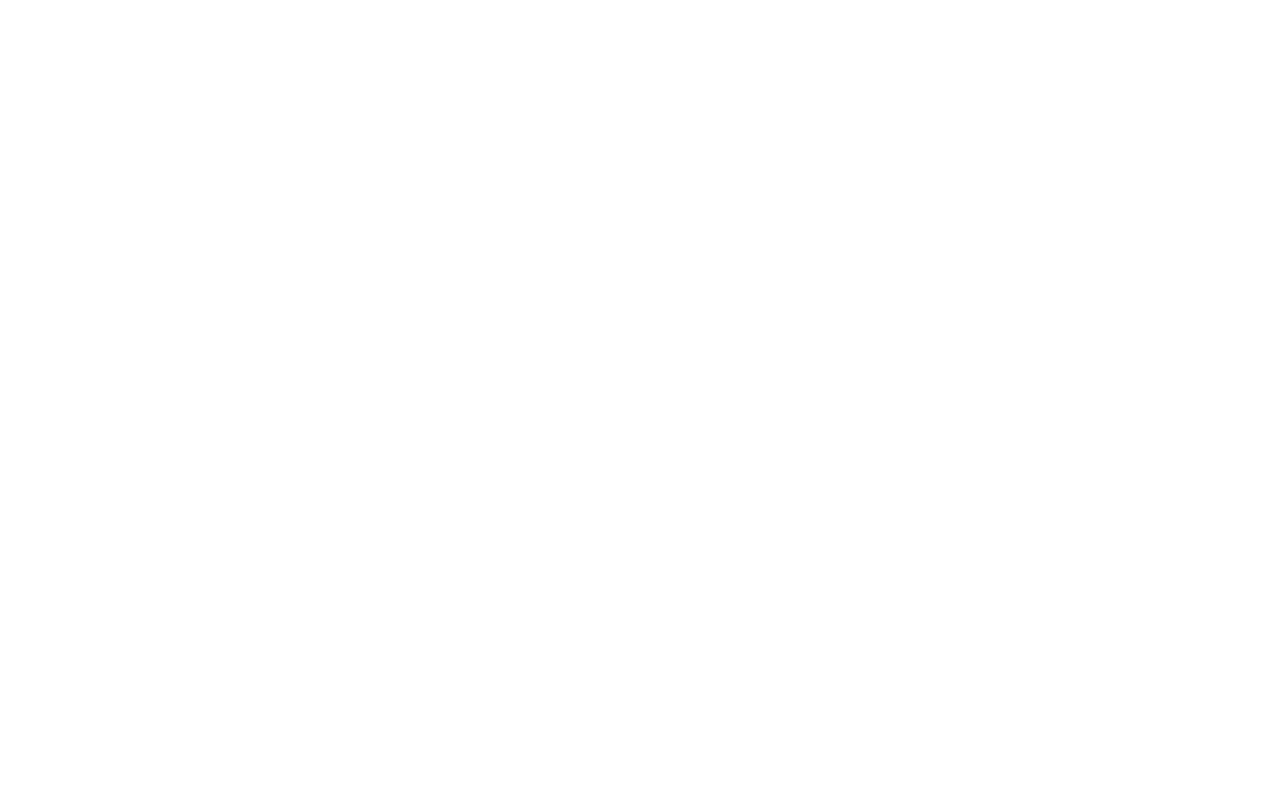
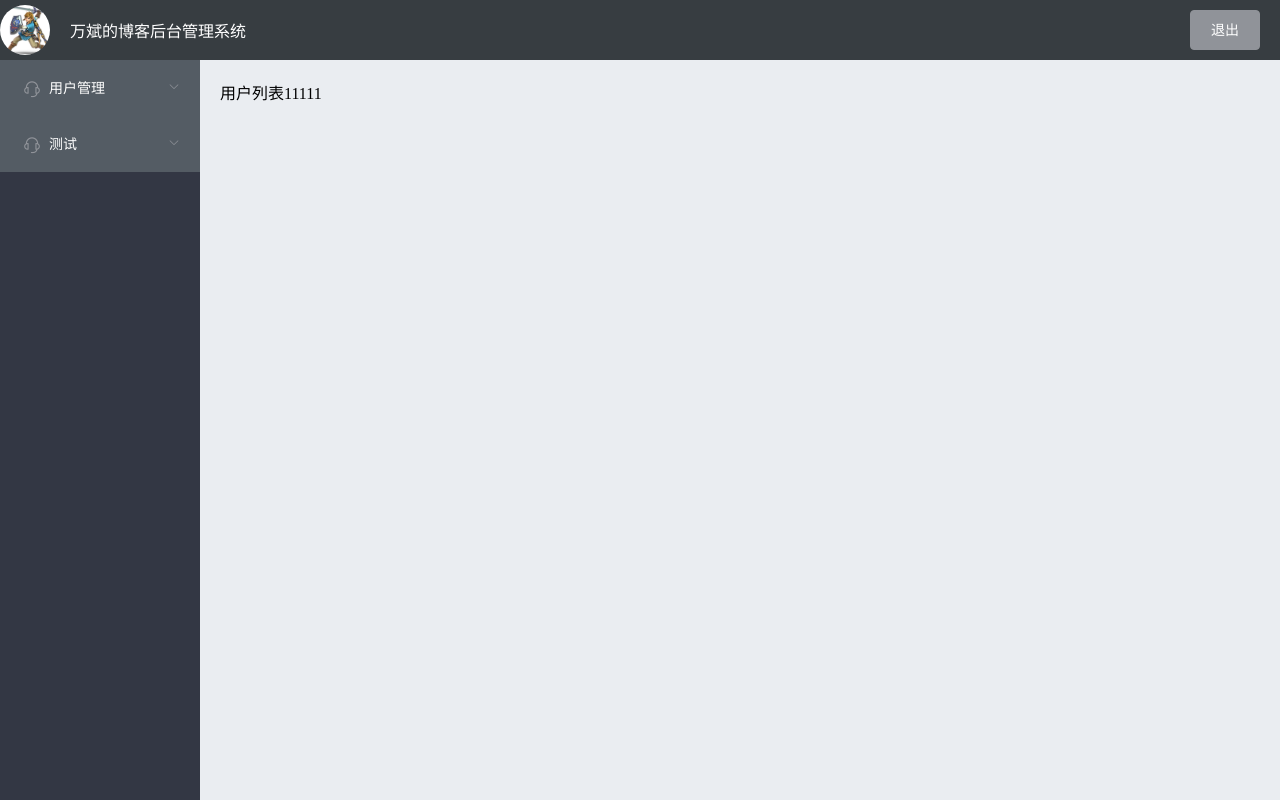
Before and after one commit to waynekingcool/loveMH_manage, a Vue app: page /users in a window 1280 px wide. Built offline with nearby package versions, Linux system fonts and the light colour scheme.

Commit message:
用户列表页

```diff
--- a/src/components/Home.vue
+++ b/src/components/Home.vue
@@ -11,12 +11,31 @@
         <!-- 内容 -->
         <el-container>
             <!-- 侧边栏 -->
-            <el-aside>
-
+            <el-aside width="200px">
+                <el-menu
+                background-color="#545c64"
+                text-color="#fff"
+                active-text-color="#409EFF"
+                :unique-opened="true"
+                router
+                :default-active="activePath"
+                >
+                    <el-submenu :index="item.id" v-for="(item, index) in menuList" :key="index">
+                        <template slot="title">
+                            <i class="el-icon-service"></i>
+                            <span>{{ item.titleName }}</span>
+                        </template>
+                        <el-menu-item v-for="(subItem, subIndex) in item.children" :key="subIndex" :index="subItem.path"
+                        @click="saveActivePath(subItem.path)"
+                        >
+                            {{ subItem.titleName }}
+                        </el-menu-item>
+                    </el-submenu>
+                </el-menu>
             </el-aside>
             <!-- 内容展示区域 -->
             <el-main>
-
+                <router-view></router-view>
             </el-main>
         </el-container>
     </el-container>
@@ -26,8 +45,37 @@
 export default {
     data () {
         return {
-
+            // 侧边栏数据
+            menuList: [
+                {
+                    id: '1',
+                    titleName: '用户管理',
+                    children: [
+                        {
+                            id: '1-1',
+                            titleName: '用户列表',
+                            path: '/users'
+                        }
+                    ]
+                },
+                {
+                    id: '2',
+                    titleName: '测试',
+                    children: [
+                        {
+                            id: '2-1',
+                            titleName: '测试2222',
+                            path: '/test'
+                        }
+                    ]
+                }
+            ],
+            activePath: ''
         }
+    },
+    created () {
+        // 获取之前选中的菜单
+        this.activePath = window.sessionStorage.getItem('activePath')
     },
     methods: {
         // 退出登录
@@ -36,6 +84,11 @@
             window.sessionStorage.clear()
             // 返回登录页
             this.$router.push('/login')
+        },
+        // 保存激活的path
+        saveActivePath (path) {
+            this.activePath = path
+            window.sessionStorage.setItem('activePath', path)
         }
     }
 }
@@ -68,4 +121,15 @@
             }
         }
     }
+
+    .el-aside {
+        background-color: #333744;
+        .el-menu {
+            border-right: 1px;
+        }
+    }
+
+    .el-main {
+        background-color: #eaedf1;
+    }
 </style>
--- /dev/null
+++ b/src/components/user/Users.vue
@@ -0,0 +1,16 @@
+<template>
+    <div>
+        用户列表11111
+    </div>
+</template>
+
+<script>
+export default {
+    name: 'Users'
+}
+</script>
+
+<style lang="scss" scoped>
+@import '@css/style.scss';
+
+</style>
--- a/src/router/index.js
+++ b/src/router/index.js
@@ -2,6 +2,7 @@
 import VueRouter from 'vue-router'
 import Login from '@c/login/Login.vue'
 import Home from '@c/Home.vue'
+import User from '@c/user/Users.vue'
 
 Vue.use(VueRouter)
 
@@ -12,7 +13,10 @@
   },
   {
     path: '/home',
-    component: Home
+    component: Home,
+    children: [
+      { path: '/users', component: User}
+    ]
   }
 ]
 
```
Also changed, not shown: readme.txt.
